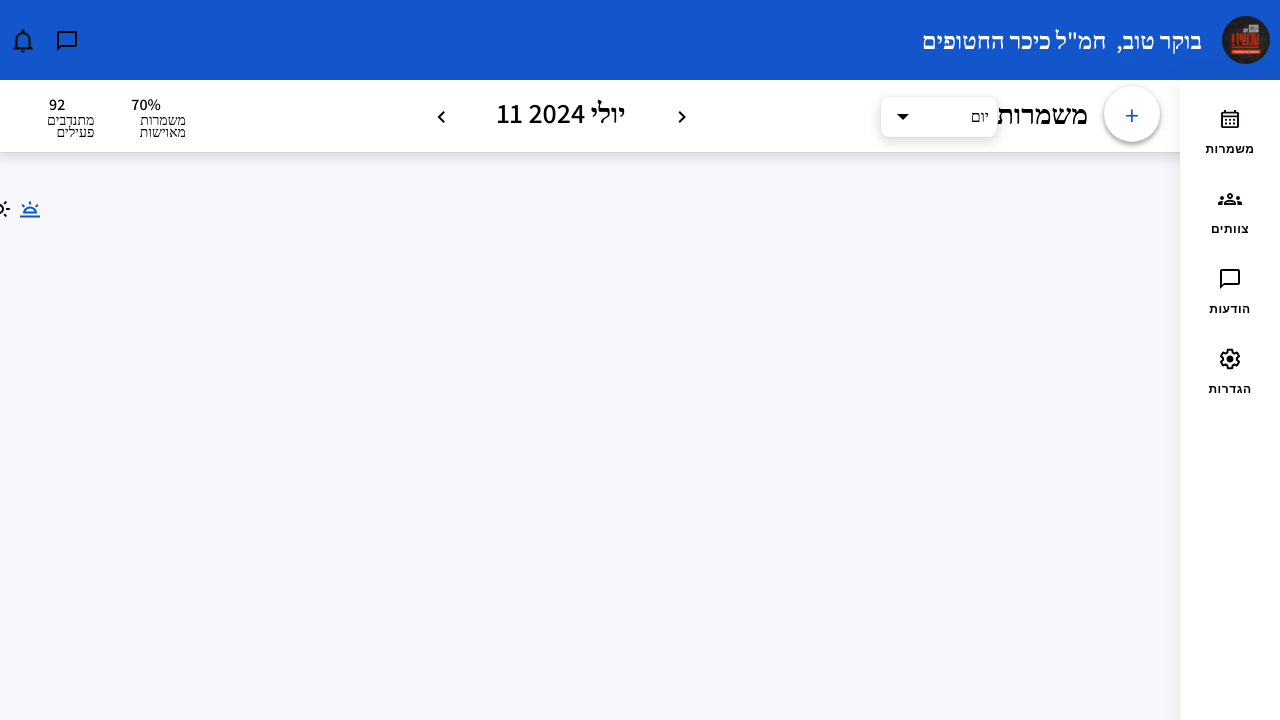
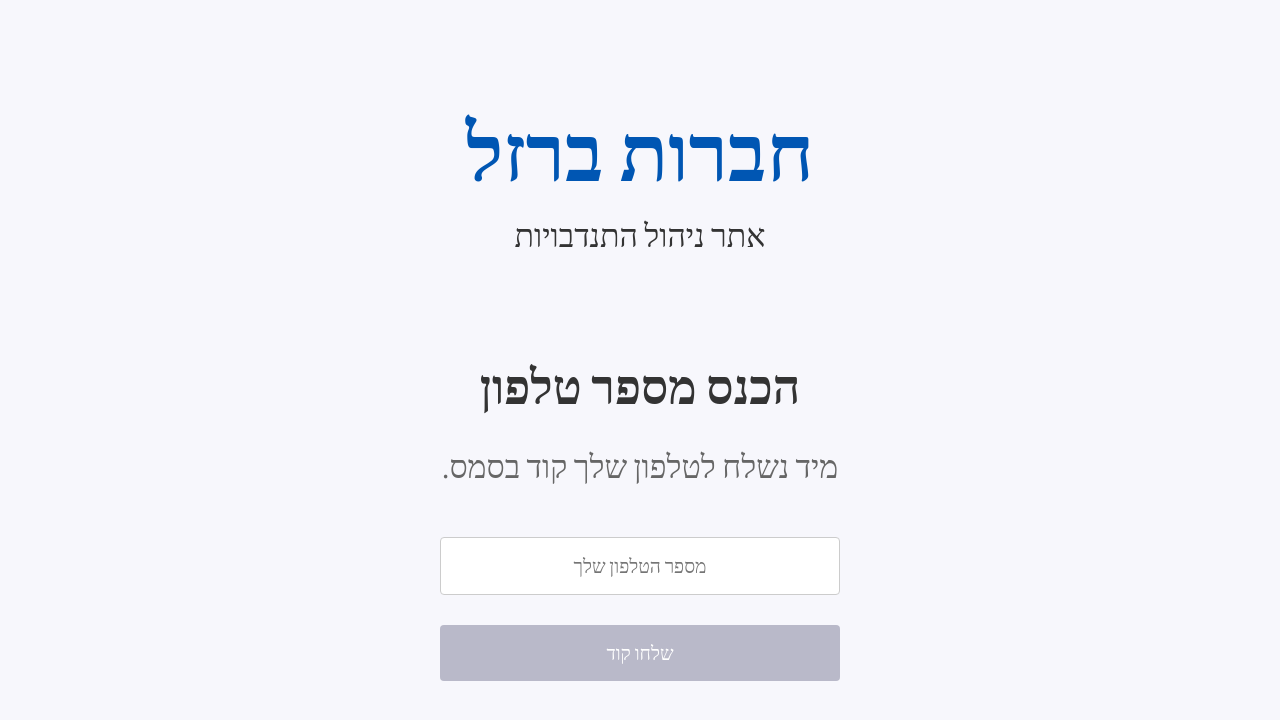
Before and after one commit to ShilatTsfoni/SCE_Final_Client_web, a React (Create React App) app: page / in a window 1280 px wide. Shown: the top 720 px of the page. Built offline with nearby package versions, Linux system fonts and the light colour scheme.

Commit message:
added LoginPage and OtpPage

```diff
--- a/src/App.js
+++ b/src/App.js
@@ -1,4 +1,4 @@
-import React, { useState } from "react";
+import React, { useState, useEffect } from "react";
 import Navbar from "./components/Navbar";
 import Notifications from "./components/Notifications";
 import MessagesNotifications from "./components/MessagesNotifications";
@@ -6,7 +6,15 @@ import Sidebar from "./components/Sidebar";
 import Shifts from "./Pages/Shifts";
 import Volunteers from "./Pages/Volunteers";
 import Messages from "./Pages/Messages";
-import { Route, Routes } from "react-router-dom";
+import Settings from "./Pages/Settings";
+import LoginPage from "./Pages/LoginPage";
+import OtpPage from "./Pages/OtpPage";
+import {
+  BrowserRouter as Router,
+  Route,
+  Routes,
+  useNavigate,
+} from "react-router-dom";
 import "./App.css";
 
 function App() {
@@ -14,6 +22,12 @@ function App() {
   const [showMessages, setShowMessages] = useState(false);
   const [notificationPosition, setNotificationPosition] = useState({});
   const [messagePosition, setMessagePosition] = useState({});
+
+  const [isAuthenticated, setIsAuthenticated] = useState(
+    localStorage.getItem("isAuthenticated") === "true"
+  );
+  const [phoneNumber, setPhoneNumber] = useState("");
+  const navigate = useNavigate();
 
   const handleNotificationsClick = (position) => {
     setNotificationPosition({
@@ -31,8 +45,32 @@ function App() {
     setShowMessages((prev) => !prev);
   };
 
+  const handleLogin = (phoneNumber) => {
+    setPhoneNumber(phoneNumber);
+    navigate("/otp");
+  };
+
+  const handleOtpVerification = (otp) => {
+    if (otp === "123456") {
+      // Simulate OTP verification
+      setIsAuthenticated(true);
+      localStorage.setItem("isAuthenticated", "true");
+      navigate("/shifts");
+    } else {
+      return false;
+    }
+  };
+
+  const handleLogout = () => {
+    setIsAuthenticated(false);
+    localStorage.removeItem("isAuthenticated");
+    navigate("/");
+  };
+
   return (
     <div className="app-container">
+      {isAuthenticated ? (
+        <>
           <Navbar
             onNotificationsClick={handleNotificationsClick}
             onMessagesClick={handleMessagesClick}
@@ -49,6 +87,10 @@ function App() {
               <Route path="/shifts" element={<Shifts />} />
               <Route path="/volunteers" element={<Volunteers />} />
               <Route path="/messages" element={<Messages />} />
+              <Route
+                path="/settings"
+                element={<Settings onLogout={handleLogout} />}
+              />
               {/* Additional routes can be defined here */}
             </Routes>
           </div>
@@ -86,6 +128,16 @@ function App() {
               />
             </>
           )}
+        </>
+      ) : (
+        <Routes>
+          <Route path="/" element={<LoginPage onLogin={handleLogin} />} />
+          <Route
+            path="/otp"
+            element={<OtpPage onVerifyOtp={handleOtpVerification} />}
+          />
+        </Routes>
+      )}
     </div>
   );
 }
--- /dev/null
+++ b/src/Pages/LoginPage.css
@@ -0,0 +1,85 @@
+body {
+  font-family: "Assistant";
+}
+
+.login-container {
+  display: flex;
+  flex-direction: column;
+  align-items: center;
+  justify-content: center;
+  height: 100vh;
+  background-color: #f7f7fc;
+  font-family: "Assistant";
+  text-align: center;
+}
+
+.title-container {
+  text-align: center;
+  margin-bottom: 50px;
+  flex-direction: column;
+}
+
+.header {
+  text-align: center;
+  margin-bottom: 50px;
+  flex-direction: column;
+}
+
+.main-title {
+  font-size: 5rem; /* Increased font size */
+  color: #0056b3;
+  margin: 0;
+  font-weight: bold;
+}
+
+.sub-title {
+  font-size: 2rem; /* Increased font size */
+  color: #333;
+  margin: 10px 0;
+}
+
+.login-container h2 {
+  font-size: 3rem; /* Increased font size */
+  margin-bottom: -5px;
+  color: #333;
+}
+
+.description {
+  font-size: 2rem; /* Increased font size */
+  margin-bottom: 40px;
+  color: #666;
+  direction: rtl;
+}
+
+.login-container input {
+  width: 80%;
+  max-width: 400px;
+  padding: 15px;
+  margin: 10px 0;
+  border: 1px solid #ccc;
+  border-radius: 4px;
+  font-size: 1.2rem;
+  box-sizing: border-box;
+  text-align: center;
+  font-family: "Assistant";
+}
+
+.login-container button {
+  width: 80%;
+  max-width: 400px;
+  padding: 15px;
+  margin: 20px 0;
+  background-color: #003eac;
+  color: white;
+  border: none;
+  border-radius: 4px;
+  font-size: 1.2rem;
+  cursor: pointer;
+  transition: background-color 0.3s ease;
+  font-family: "Assistant";
+}
+
+.login-container button:disabled {
+  background-color: #b9b9c9;
+  cursor: not-allowed;
+}
--- /dev/null
+++ b/src/Pages/LoginPage.jsx
@@ -0,0 +1,41 @@
+import React, { useState, useEffect } from "react";
+import { useNavigate } from "react-router-dom";
+import "./LoginPage.css";
+
+const LoginPage = ({ onLogin }) => {
+  const [phoneNumber, setPhoneNumber] = useState("");
+  const [isButtonDisabled, setIsButtonDisabled] = useState(true);
+  const navigate = useNavigate();
+
+  useEffect(() => {
+    // Enable button only if phone number has 10 digits
+    setIsButtonDisabled(phoneNumber.length !== 10);
+  }, [phoneNumber]);
+
+  const handleSendOtp = () => {
+    console.log("Sending OTP to", phoneNumber);
+    onLogin(phoneNumber);
+  };
+
+  return (
+    <div className="login-container">
+      <div className="title-container">
+        <div className="main-title">חברות ברזל</div>
+        <div className="sub-title">אתר ניהול התנדבויות</div>
+      </div>
+      <h2>הכנס מספר טלפון</h2>
+      <p className="description">מיד נשלח לטלפון שלך קוד בסמס.</p>
+      <input
+        type="text"
+        placeholder="מספר הטלפון שלך"
+        value={phoneNumber}
+        onChange={(e) => setPhoneNumber(e.target.value)}
+      />
+      <button onClick={handleSendOtp} disabled={isButtonDisabled}>
+        שלחו קוד
+      </button>
+    </div>
+  );
+};
+
+export default LoginPage;
--- /dev/null
+++ b/src/Pages/OtpPage.css
@@ -0,0 +1,77 @@
+body {
+  font-family: "Assistant";
+}
+
+.otp-container {
+  display: flex;
+  flex-direction: column;
+  align-items: center;
+  justify-content: center;
+  height: 100vh;
+  background-color: #f7f7fc;
+  font-family: "Assistant";
+  text-align: center;
+}
+
+.otp-container h1 {
+  font-size: 2.5rem;
+  margin-bottom: 30px;
+  color: #333;
+}
+
+.otp-container input {
+  width: 80%;
+  max-width: 400px;
+  padding: 15px;
+  margin: 10px 0;
+  border: 1px solid #dcdce5; /* Gray color for the border */
+  border-radius: 4px;
+  font-size: 1.2rem;
+  box-sizing: border-box;
+  text-align: center;
+  font-family: "Assistant";
+  color: #333;
+}
+
+.verify-button {
+  width: 80%;
+  max-width: 400px;
+  padding: 15px;
+  margin: 20px 0;
+  background-color: #b9b9c9; /* Gray color for the button */
+  color: #333;
+  border: none;
+  border-radius: 4px;
+  font-size: 1.2rem;
+  cursor: pointer;
+  transition: background-color 0.3s ease;
+  font-family: "Assistant";
+}
+
+.verify-button.active {
+  background-color: #003eac; /* Blue color for active button */
+  color: white;
+}
+
+.verify-button:disabled {
+  background-color: #b9b9c9;
+  cursor: not-allowed;
+}
+
+.resend-button {
+  color: #1355cb; /* Color for the resend button */
+  background-color: inherit;
+  border: none;
+  border-radius: 4px;
+  font-size: 1.2rem;
+  cursor: pointer;
+  transition: background-color 0.3s ease;
+  font-family: "Assistant";
+  margin-top: 10px;
+}
+
+.error-message {
+  color: red;
+  margin-top: 10px;
+  font-size: 1rem;
+}
--- /dev/null
+++ b/src/Pages/OtpPage.jsx
@@ -0,0 +1,59 @@
+import React, { useState, useEffect } from "react";
+import { useNavigate, useLocation } from "react-router-dom";
+import "./OtpPage.css";
+
+const OtpPage = ({ onVerifyOtp }) => {
+  const [otp, setOtp] = useState("");
+  const [error, setError] = useState("");
+  const [isButtonDisabled, setIsButtonDisabled] = useState(true);
+  const navigate = useNavigate();
+  const location = useLocation();
+  const phoneNumber = location.state?.phoneNumber;
+
+  useEffect(() => {
+    // Enable button only if OTP length is 6
+    if (otp.length === 6) {
+      setIsButtonDisabled(false);
+    } else {
+      setIsButtonDisabled(true);
+    }
+  }, [otp]);
+
+  const handleVerifyOtp = () => {
+    if (onVerifyOtp(otp)) {
+      console.log("OTP verified for", phoneNumber);
+      navigate("/shifts");
+    } else {
+      setError("שגיאה בהקלדת קוד - שלחנו סמס מחדש");
+    }
+  };
+
+  const handleResendOtp = () => {
+    console.log("Resending OTP to", phoneNumber);
+  };
+
+  return (
+    <div className="otp-container">
+      <h1>זה הזמן להזין את הקוד</h1>
+      <input
+        type="text"
+        placeholder="קוד בן 6 תווים"
+        value={otp}
+        onChange={(e) => setOtp(e.target.value)}
+      />
+      <button className="resend-button" onClick={handleResendOtp}>
+        שלחו שוב קוד
+      </button>
+      <button
+        className={`verify-button ${!isButtonDisabled ? "active" : ""}`}
+        onClick={handleVerifyOtp}
+        disabled={isButtonDisabled}
+      >
+        בדקו קוד
+      </button>
+      {error && <div className="error-message">{error}</div>}
+    </div>
+  );
+};
+
+export default OtpPage;
--- /dev/null
+++ b/src/Pages/Settings.css
@@ -0,0 +1,26 @@
+.settings-container {
+  display: flex;
+  flex-direction: column;
+  align-items: center;
+  justify-content: center;
+  height: 100vh;
+}
+
+.settings-container h1 {
+  font-size: 2.5rem;
+  margin-bottom: 20px;
+}
+
+.settings-container button {
+  padding: 10px 20px;
+  font-size: 1.2rem;
+  background-color: #d9534f;
+  color: white;
+  border: none;
+  border-radius: 4px;
+  cursor: pointer;
+}
+
+.settings-container button:hover {
+  background-color: #c9302c;
+}
--- a/src/Pages/Settings.jsx
+++ b/src/Pages/Settings.jsx
@@ -1,9 +1,19 @@
 import React from "react";
+import { useNavigate } from "react-router-dom";
+import "./Settings.css";
 
-const Settings = () => {
+const Settings = ({ onLogout }) => {
+  const navigate = useNavigate();
+
+  const handleLogout = () => {
+    onLogout();
+    navigate("/");
+  };
+
   return (
-    <div>
-      <h1>settings Page</h1>
+    <div className="settings-container">
+      <h1>Settings</h1>
+      <button onClick={handleLogout}>Logout</button>
     </div>
   );
 };
--- a/src/Pages/Shifts.jsx
+++ b/src/Pages/Shifts.jsx
@@ -59,6 +59,7 @@ const Shifts = () => {
   const [editShiftData, setEditShiftData] = useState(null); // To store the shift data for editing
   const [shifts, setShifts] = useState({});
   const editShiftRef = useRef(null);
+  const [selectedDate, setSelectedDate] = useState(new Date());
 
   useEffect(() => {
     const timer = setInterval(() => {
@@ -67,6 +68,10 @@ const Shifts = () => {
 
     return () => clearInterval(timer);
   }, []);
+
+  useEffect(() => {
+    fetchShifts(selectedDate);
+  }, [selectedDate]);
 
   const profiles = [profile1, profile2, profile3];
 
--- a/src/Pages/Volunteers.jsx
+++ b/src/Pages/Volunteers.jsx
@@ -106,7 +106,7 @@ const Volunteers = () => {
 
   return (
     <div className="volunteer-table">
-      <div className="header">
+      <div className="volunteers-header">
         <h1>מתנדבים</h1>
         <div className="search-box">
           <SearchIcon />
--- a/src/components/ShiftCard.jsx
+++ b/src/components/ShiftCard.jsx
@@ -86,7 +86,7 @@ const ShiftCard = ({
       className={`shift-card ${isPast ? "past" : ""}`}
       style={{ borderColor: color }}
     >
-      <div className="header">
+      <div className="shift-card-header">
         <div className="edit-icon-container" onClick={handleEditClick}>
           <EditIcon className="edit-icon" />
         </div>
```
Also changed, not shown: src/Pages/Volunteers.css (+6 -6 lines), src/components/ShiftCard.css (+4 -3 lines). Lines whose indentation alone changed are shown as unchanged.
